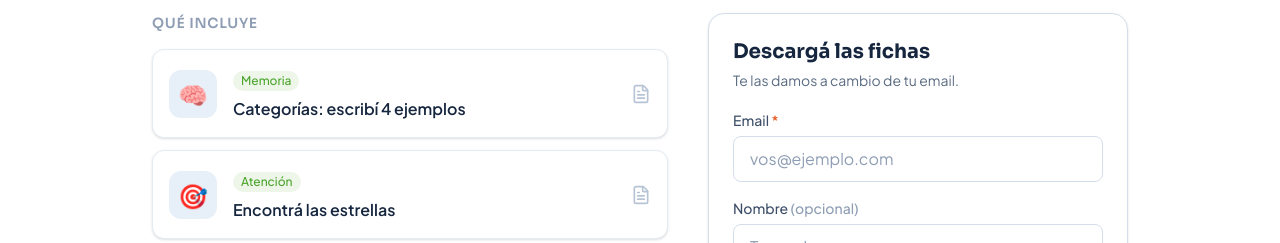
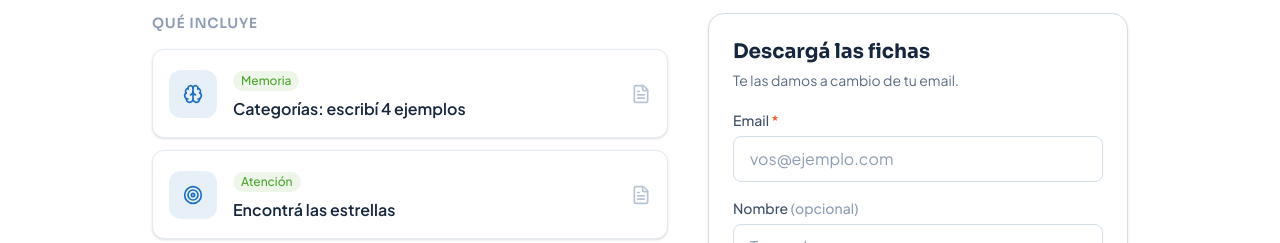
Before and after one commit to manukpo10/TIAM-frontend, a React (Vite) app: page /recursos in a window 1280 px wide. Shown: the part 557-800 px from the top of the page. Built offline with nearby package versions, Linux system fonts and the light colour scheme.

Commit message:
refactor(recursos): use lucide icons instead of emojis for ficha cards

```diff
--- a/src/pages/recursos/RecursosPage.tsx
+++ b/src/pages/recursos/RecursosPage.tsx
@@ -1,6 +1,6 @@
 import { useEffect, useState } from 'react'
 import { Link } from 'react-router-dom'
-import { Download, FileText, Check, Gift } from 'lucide-react'
+import { Download, FileText, Check, Gift, Brain, Target, Hand, type LucideIcon } from 'lucide-react'
 import { PublicHeader } from '@/components/layout/PublicHeader'
 import { PublicFooter } from '@/components/layout/PublicFooter'
 import { Button } from '@/components/ui/Button'
@@ -12,13 +12,13 @@ interface Ficha {
   file: string
   area: string
   title: string
-  emoji: string
+  icon: LucideIcon
 }
 
 const FICHAS: Ficha[] = [
-  { file: '/recursos/ficha-memoria.pdf', area: 'Memoria', title: 'Categorías: escribí 4 ejemplos', emoji: '🧠' },
-  { file: '/recursos/ficha-atencion.pdf', area: 'Atención', title: 'Encontrá las estrellas', emoji: '🎯' },
-  { file: '/recursos/ficha-praxias.pdf', area: 'Praxias', title: 'Copiá la figura en la cuadrícula', emoji: '🧩' },
+  { file: '/recursos/ficha-memoria.pdf', area: 'Memoria', title: 'Categorías: escribí 4 ejemplos', icon: Brain },
+  { file: '/recursos/ficha-atencion.pdf', area: 'Atención', title: 'Encontrá las estrellas', icon: Target },
+  { file: '/recursos/ficha-praxias.pdf', area: 'Praxias', title: 'Copiá la figura en la cuadrícula', icon: Hand },
 ]
 
 const EMAIL_RE = /^[^\s@]+@[^\s@]+\.[^\s@]+$/
@@ -98,19 +98,19 @@ export function RecursosPage() {
                 Qué incluye
               </h2>
               <ul className="space-y-3">
-                {FICHAS.map((f) => (
+                {FICHAS.map(({ file, area, title, icon: Icon }) => (
                   <li
-                    key={f.file}
+                    key={file}
                     className="flex items-center gap-4 rounded-xl border border-slate-100 bg-white p-4 shadow-sm"
                   >
-                    <span className="flex h-12 w-12 shrink-0 items-center justify-center rounded-xl bg-tiam-blue/10 text-2xl">
-                      {f.emoji}
+                    <span className="flex h-12 w-12 shrink-0 items-center justify-center rounded-xl bg-tiam-blue/10">
+                      <Icon className="h-5 w-5 text-tiam-blue" aria-hidden="true" />
                     </span>
                     <div className="min-w-0">
                       <span className="inline-flex items-center rounded-full bg-tiam-green/10 px-2 py-0.5 text-xs font-medium text-tiam-green">
-                        {f.area}
+                        {area}
                       </span>
-                      <p className="mt-1 font-semibold text-slate-900">{f.title}</p>
+                      <p className="mt-1 font-semibold text-slate-900">{title}</p>
                     </div>
                     <FileText className="ml-auto h-5 w-5 shrink-0 text-slate-300" aria-hidden="true" />
                   </li>
```
